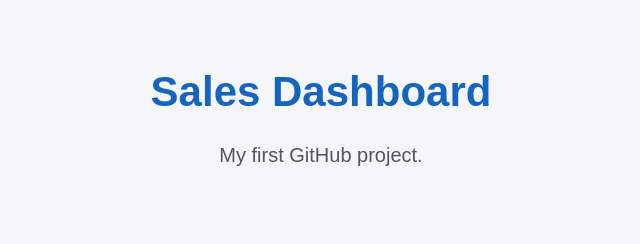
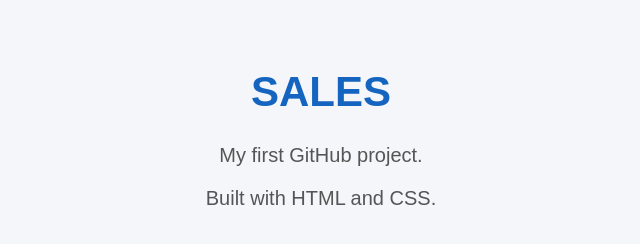
Before and after one commit to mvagrant444-png/SALES, a plain HTML site: page index.html in a window 1280 px wide. Shown: the whole page, without its empty margins (319-959 px from the left). Drawn offline with Linux system fonts and the light colour scheme.

Commit message:
Update title and headings to 'SALES'

```diff
--- a/index.html
+++ b/index.html
@@ -3,14 +3,16 @@
 <head>
     <meta charset="UTF-8">
     <meta name="viewport" content="width=device-width, initial-scale=1.0">
-    <title>Sales Dashboard</title>
+    <title>SALES</title>
     <link rel="stylesheet" href="style.css">
 </head>
 <body>
 
-<h1>Sales Dashboard</h1>
+<h1>SALES</h1>
 
 <p>My first GitHub project.</p>
 
+<p>Built with HTML and CSS.</p>
+
 </body>
 </html>
```
